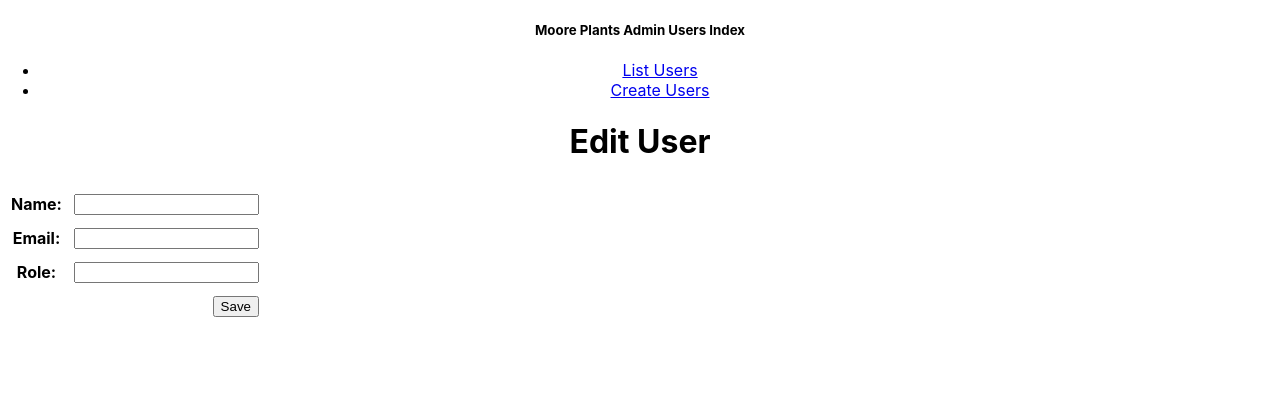
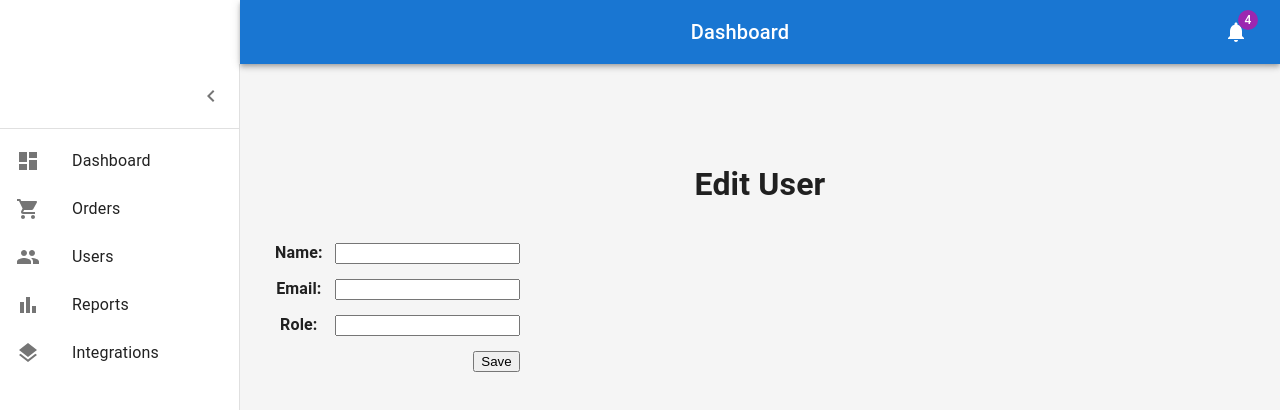
Before and after one commit to Wulingoh/react-crud-moore-plants, a React (Create React App) app: page /admin/users/1/edit in a window 1280 px wide. Shown: the top 410 px of the page. Built offline with nearby package versions, Linux system fonts and the light colour scheme; no server answers.

Commit message:
Added material ui

```diff
--- a/package.json
+++ b/package.json
@@ -3,6 +3,10 @@
   "version": "0.1.0",
   "private": true,
   "dependencies": {
+    "@emotion/react": "^11.9.0",
+    "@emotion/styled": "^11.8.1",
+    "@mui/icons-material": "^5.6.2",
+    "@mui/material": "^5.6.3",
     "@testing-library/jest-dom": "^5.16.4",
     "@testing-library/react": "^13.1.1",
     "@testing-library/user-event": "^13.5.0",
--- a/src/App.js
+++ b/src/App.js
@@ -1,28 +1,14 @@
-import { BrowserRouter, Routes, Route, Link } from "react-router-dom";
+import { BrowserRouter, Routes, Route } from "react-router-dom";
 import "./App.css";
-import CreateUser from "./components/CreateUser";
-import EditUser from "./components/EditUser";
-import ListUser from "./components/ListUser";
+import Admin from "./components/admin/Admin"
 
 function App() {
   return (
     <div className="App">
       <h5>Moore Plants Admin Users Index</h5>
       <BrowserRouter>
-        <nav>
-          <ul>
-            <li>
-              <Link to="/admin/users">List Users</Link>
-            </li>
-            <li>
-              <Link to="/admin/users/create">Create Users</Link>
-            </li>
-          </ul>
-        </nav>
         <Routes>
-          <Route path="/admin/users" element={<ListUser />} />
-          <Route path="/admin/users/create" element={<CreateUser />} />
-          <Route path="/admin/users/:userId/edit" element={<EditUser />} />
+          <Route path="/admin*" element={<Admin />} />
         </Routes>
       </BrowserRouter>
     </div>
--- /dev/null
+++ b/src/components/admin/Admin.js
@@ -0,0 +1,203 @@
+import * as React from 'react';
+import { Routes, Route, Link } from "react-router-dom";
+import { styled, createTheme, ThemeProvider } from '@mui/material/styles';
+import CssBaseline from '@mui/material/CssBaseline';
+import MuiDrawer from '@mui/material/Drawer';
+import Box from '@mui/material/Box';
+import MuiAppBar from '@mui/material/AppBar';
+import Toolbar from '@mui/material/Toolbar';
+import List from '@mui/material/List';
+import Typography from '@mui/material/Typography';
+import Divider from '@mui/material/Divider';
+import IconButton from '@mui/material/IconButton';
+import Badge from '@mui/material/Badge';
+import Container from '@mui/material/Container';
+import MenuIcon from '@mui/icons-material/Menu';
+import ChevronLeftIcon from '@mui/icons-material/ChevronLeft';
+import NotificationsIcon from '@mui/icons-material/Notifications';
+import ListItemButton from '@mui/material/ListItemButton';
+import ListItemIcon from '@mui/material/ListItemIcon';
+import ListItemText from '@mui/material/ListItemText';
+import DashboardIcon from '@mui/icons-material/Dashboard';
+import ShoppingCartIcon from '@mui/icons-material/ShoppingCart';
+import PeopleIcon from '@mui/icons-material/People';
+import BarChartIcon from '@mui/icons-material/BarChart';
+import LayersIcon from '@mui/icons-material/Layers';
+import CreateUser from "./CreateUser";
+import EditUser from "./EditUser";
+import ListUser from "./ListUser";
+
+const drawerWidth = 240;
+
+const AppBar = styled(MuiAppBar, {
+  shouldForwardProp: (prop) => prop !== 'open',
+})(({ theme, open }) => ({
+  zIndex: theme.zIndex.drawer + 1,
+  transition: theme.transitions.create(['width', 'margin'], {
+    easing: theme.transitions.easing.sharp,
+    duration: theme.transitions.duration.leavingScreen,
+  }),
+  ...(open && {
+    marginLeft: drawerWidth,
+    width: `calc(100% - ${drawerWidth}px)`,
+    transition: theme.transitions.create(['width', 'margin'], {
+      easing: theme.transitions.easing.sharp,
+      duration: theme.transitions.duration.enteringScreen,
+    }),
+  }),
+}));
+
+const Drawer = styled(MuiDrawer, { shouldForwardProp: (prop) => prop !== 'open' })(
+  ({ theme, open }) => ({
+    '& .MuiDrawer-paper': {
+      position: 'relative',
+      whiteSpace: 'nowrap',
+      width: drawerWidth,
+      transition: theme.transitions.create('width', {
+        easing: theme.transitions.easing.sharp,
+        duration: theme.transitions.duration.enteringScreen,
+      }),
+      boxSizing: 'border-box',
+      ...(!open && {
+        overflowX: 'hidden',
+        transition: theme.transitions.create('width', {
+          easing: theme.transitions.easing.sharp,
+          duration: theme.transitions.duration.leavingScreen,
+        }),
+        width: theme.spacing(7),
+        [theme.breakpoints.up('sm')]: {
+          width: theme.spacing(9),
+        },
+      }),
+    },
+  }),
+);
+
+const mainListItems = (
+  <React.Fragment>
+    <ListItemButton>
+      <ListItemIcon>
+        <DashboardIcon />
+      </ListItemIcon>
+      <ListItemText primary="Dashboard" />
+    </ListItemButton>
+    <ListItemButton>
+      <ListItemIcon>
+        <ShoppingCartIcon />
+      </ListItemIcon>
+      <ListItemText primary="Orders" />
+    </ListItemButton>
+    <ListItemButton component={Link} to="/admin/users">
+      <ListItemIcon>
+        <PeopleIcon />
+      </ListItemIcon>
+      <ListItemText primary="Users" />
+    </ListItemButton>
+    <ListItemButton>
+      <ListItemIcon>
+        <BarChartIcon />
+      </ListItemIcon>
+      <ListItemText primary="Reports" />
+    </ListItemButton>
+    <ListItemButton>
+      <ListItemIcon>
+        <LayersIcon />
+      </ListItemIcon>
+      <ListItemText primary="Integrations" />
+    </ListItemButton>
+  </React.Fragment>
+);
+
+const mdTheme = createTheme();
+
+function DashboardContent() {
+  const [open, setOpen] = React.useState(true);
+  const toggleDrawer = () => {
+    setOpen(!open);
+  };
+
+  return (
+    <ThemeProvider theme={mdTheme}>
+      <Box sx={{ display: 'flex' }}>
+        <CssBaseline />
+        <AppBar position="absolute" open={open}>
+          <Toolbar
+            sx={{
+              pr: '24px', // keep right padding when drawer closed
+            }}
+          >
+            <IconButton
+              edge="start"
+              color="inherit"
+              aria-label="open drawer"
+              onClick={toggleDrawer}
+              sx={{
+                marginRight: '36px',
+                ...(open && { display: 'none' }),
+              }}
+            >
+              <MenuIcon />
+            </IconButton>
+            <Typography
+              component="h1"
+              variant="h6"
+              color="inherit"
+              noWrap
+              sx={{ flexGrow: 1 }}
+            >
+              Dashboard
+            </Typography>
+            <IconButton color="inherit">
+              <Badge badgeContent={4} color="secondary">
+                <NotificationsIcon />
+              </Badge>
+            </IconButton>
+          </Toolbar>
+        </AppBar>
+        <Drawer variant="permanent" open={open}>
+          <Toolbar
+            sx={{
+              display: 'flex',
+              alignItems: 'center',
+              justifyContent: 'flex-end',
+              px: [1],
+            }}
+          >
+            <IconButton onClick={toggleDrawer}>
+              <ChevronLeftIcon />
+            </IconButton>
+          </Toolbar>
+          <Divider />
+          <List component="nav">
+            {mainListItems}
+          </List>
+        </Drawer>
+        <Box
+          component="main"
+          sx={{
+            backgroundColor: (theme) =>
+              theme.palette.mode === 'light'
+                ? theme.palette.grey[100]
+                : theme.palette.grey[900],
+            flexGrow: 1,
+            height: '100vh',
+            overflow: 'auto',
+          }}
+        >
+          <Toolbar />
+          <Container maxWidth="lg" sx={{ mt: 4, mb: 4 }}>
+          <Routes>
+            <Route path="/users" element={<ListUser />} />
+            <Route path="/users/create" element={<CreateUser />} />
+            <Route path="/users/:userId/edit" element={<EditUser />} />
+          </Routes>
+          </Container>
+        </Box>
+      </Box>
+    </ThemeProvider>
+  );
+}
+
+export default function Dashboard() {
+  return <DashboardContent />;
+}
--- a/src/components/CreateUser.js
+++ b/src/components/admin/CreateUser.js
@@ -1,7 +1,8 @@
 import { useState } from "react";
 import axios from "axios";
 import { useNavigate } from "react-router-dom";
-import { API_HOST } from "../config";
+import { API_HOST } from "../../config";
+import { TextField } from "@mui/material";
 
 export default function ListUser() {
     const navigate = useNavigate();
@@ -41,7 +42,7 @@ export default function ListUser() {
                                 <label>Name: </label>
                             </th>
                             <td>
-                                <input type="text" name="name" onChange={handleChange} />
+                                <TextField id="outlined-basic" name="name" label="Outlined" variant="outlined" onChange={handleChange} />
                             </td>
                         </tr>
                         <tr>
--- a/src/components/EditUser.js
+++ b/src/components/admin/EditUser.js
@@ -1,7 +1,7 @@
 import { useState, useEffect } from "react";
 import axios from "axios";
 import { useNavigate, useParams } from "react-router-dom";
-import { API_HOST } from "../config";
+import { API_HOST } from "../../config";
 
 export default function ListUser() {
   const navigate = useNavigate();
--- a/src/components/ListUser.js
+++ b/src/components/admin/ListUser.js
@@ -1,7 +1,7 @@
 import axios from "axios";
 import { useEffect, useState } from "react";
 import { Link } from "react-router-dom";
-import { API_HOST } from "../config";
+import { API_HOST } from "../../config";
 
 export default function ListUser() {
     const [Users, setUsers] = useState([]);
```
Also changed, not shown: 1 other file (tests, documents, lock files or other folders).
